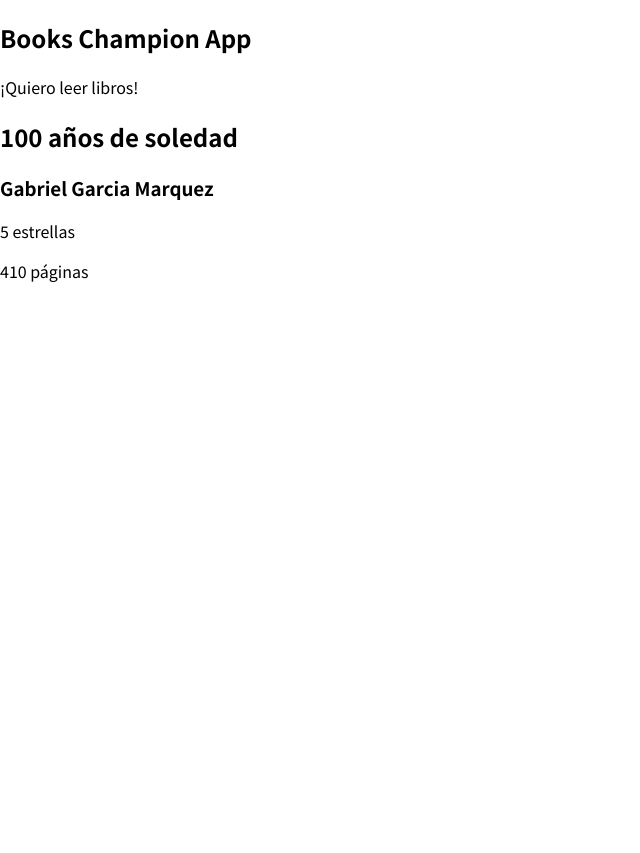
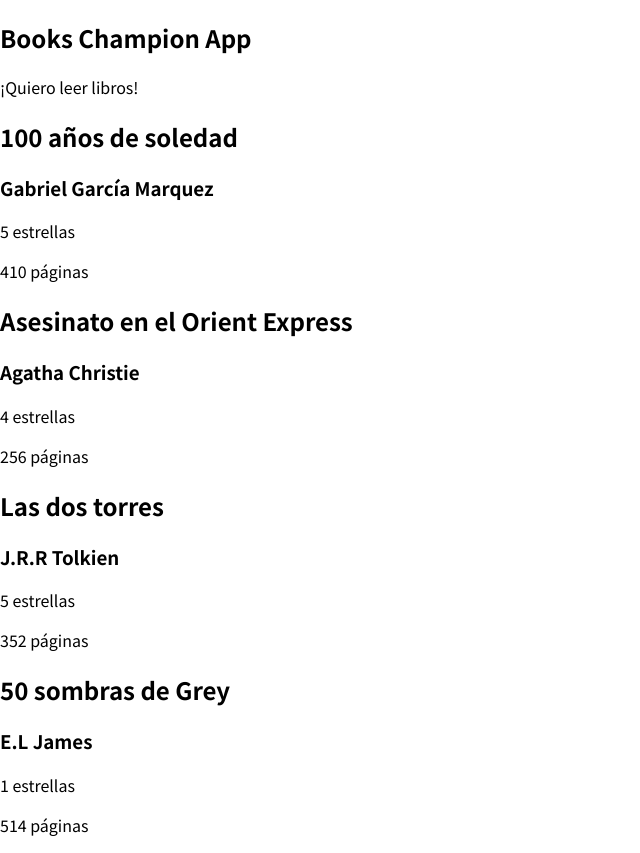
Before and after one commit to ManuelCecarelli/LAB-III_exercises, a React (Vite) app in the folder BookChampion Project/: page / in a window 1280 px wide. Shown: the whole page, without its empty margins (0-640 px from the left). Before the commit the page ends 800 px from the top, so only its background shows below. Built offline with nearby package versions, Linux system fonts and the light colour scheme.

Commit message:
Hacemos dinámico el contenido de 'BookItem'

```diff
--- a/BookChampion Project/src/App.jsx
+++ b/BookChampion Project/src/App.jsx
@@ -1,12 +1,69 @@
 import BookItem from "./components/bookitem/BookItem";
 
 const App = () => {
+
+  const books = [
+    {
+      bookTitle: "100 años de soledad",
+      bookAuthor: "Gabriel García Marquez",
+      bookRating: Array(5).fill("*"),
+      pageCount: 410,
+      imageUrl: "https://images.cdn3.buscalibre.com/fit-in/360x360/61/8d/618d227e8967274cd9589a549adff52d.jpg"
+    },
+    {
+      bookTitle: "Asesinato en el Orient Express",
+      bookAuthor: "Agatha Christie",
+      bookRating: Array(4).fill("*"),
+      pageCount: 256,
+      imageUrl:
+      "https://m.media-amazon.com/images/I/71RFyM95qwL._AC_UF1000,1000_QL80_.jpg"
+    },
+    {
+      bookTitle: "Las dos torres",
+      bookAuthor: "J.R.R Tolkien",
+      bookRating: Array(5).fill("*"),
+      pageCount: 352,
+      imageUrl:
+      "https://m.media-amazon.com/images/I/A1y0jd28riL._AC_UF1000,1000_QL80_.jpg"
+    },
+    {
+      bookTitle: "50 sombras de Grey",
+      bookAuthor: "E.L James",
+      bookRating: Array(1).fill("*"),
+      pageCount: 514,
+      imageUrl:
+      "https://prodimage.images-bn.com/pimages/9781728260839_p0_v2_s1200x630.jpg"
+    }
+  ];
 
   return (
     <>
       <h2>Books Champion App</h2>
       <p>¡Quiero leer libros!</p>
-      <BookItem/>
+      <BookItem
+        title={books[0].bookTitle}
+        author={books[0].bookAuthor}
+        rating={books[0].bookRating}
+        pageCount={books[0].pageCount}
+      />
+      <BookItem
+        title={books[1].bookTitle}
+        author={books[1].bookAuthor}
+        rating={books[1].bookRating}
+        pageCount={books[1].pageCount}
+      />
+      <BookItem
+        title={books[2].bookTitle}
+        author={books[2].bookAuthor}
+        rating={books[2].bookRating}
+        pageCount={books[2].pageCount}
+      />
+      <BookItem
+        title={books[3].bookTitle}
+        author={books[3].bookAuthor}
+        rating={books[3].bookRating}
+        pageCount={books[3].pageCount}
+      />
     </>
   )
 }
--- a/BookChampion Project/src/components/bookitem/BookItem.jsx
+++ b/BookChampion Project/src/components/bookitem/BookItem.jsx
@@ -1,11 +1,22 @@
-const BookItem = () => {
+import { PropTypes } from "prop-types";
+
+const BookItem = ({ title, author, rating, pageCount }) => {
+
     return (
         <>
-            <h2>100 años de soledad</h2>
-            <h3>Gabriel Garcia Marquez</h3>
-            <div>{Array(5).fill("*").length} estrellas</div>
-            <p>410 páginas</p>
+            <h2>{title}</h2>
+            <h3>{author}</h3>
+            <div>{rating?.length} estrellas</div>
+            <p>{pageCount} páginas</p>
         </>
     );
 };
+
+BookItem.propTypes = {
+    title: PropTypes.string,
+    author: PropTypes.string,
+    pageCount: PropTypes.number,
+    rating: PropTypes.array,
+    };
+
 export default BookItem;
```
